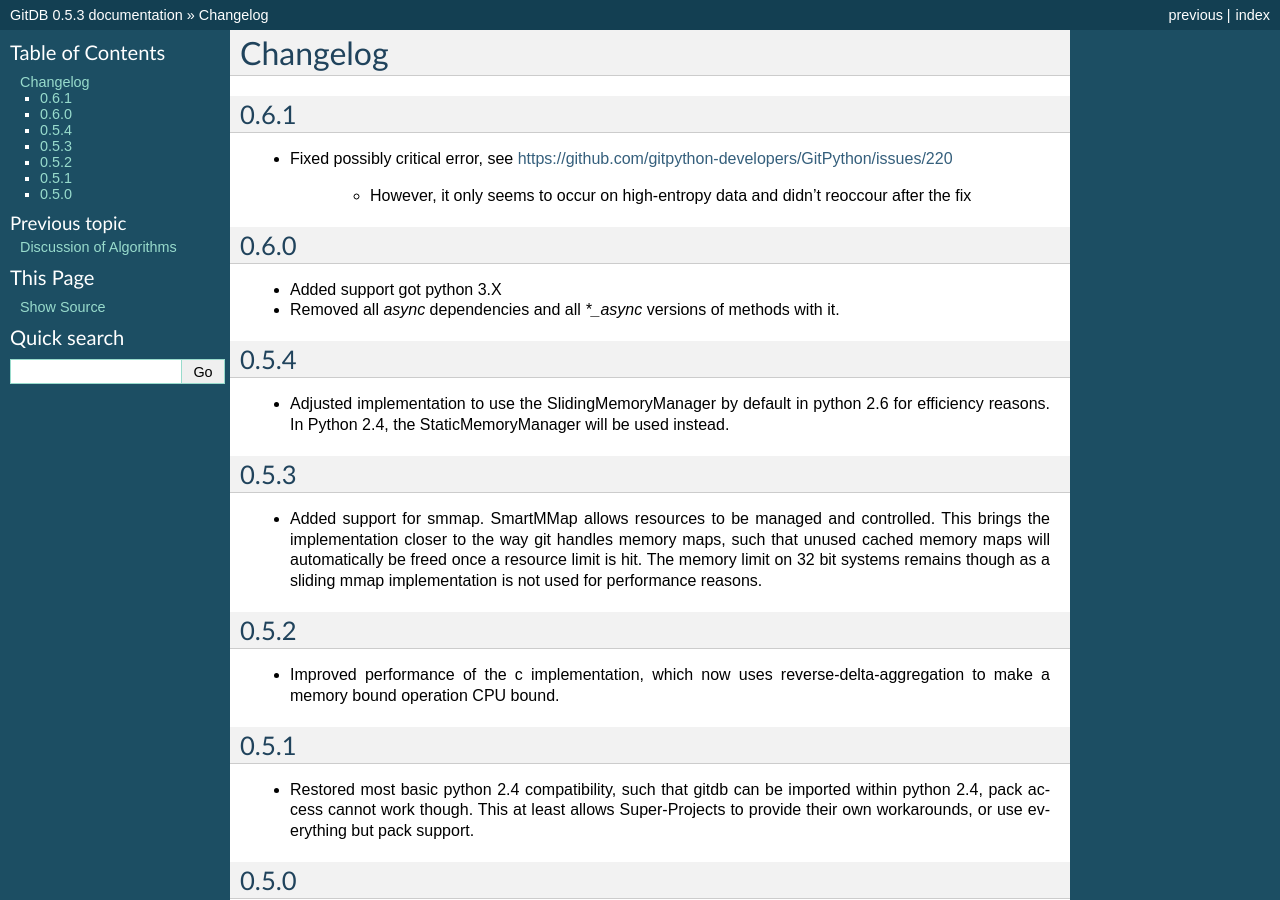
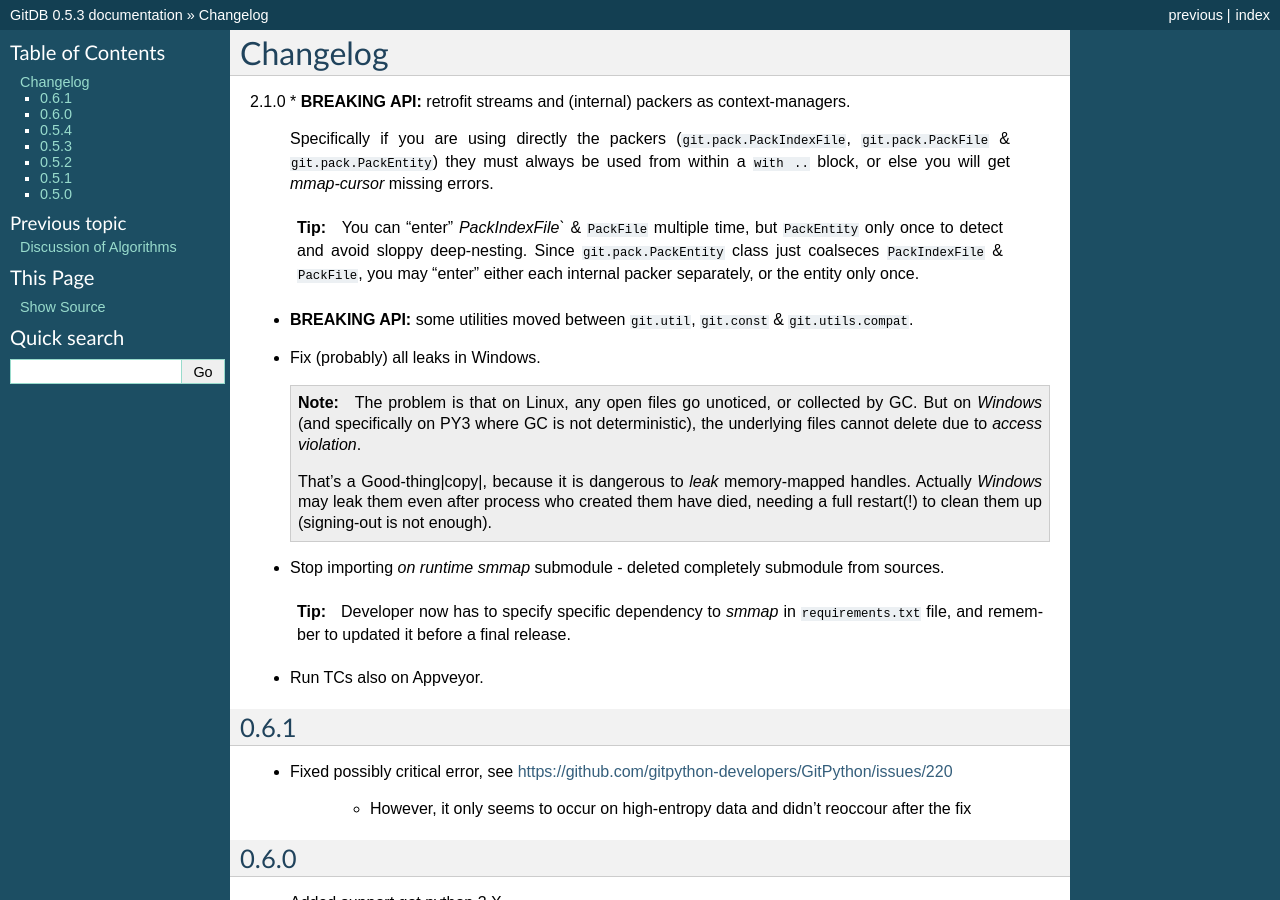
Before and after one commit to gitpython-developers/gitdb, a Sphinx documentation site: the page built from doc/source/changes.rst, in a window 1280 px wide and 900 px high. Built offline with Sphinx 7.4.7, drawn with Linux system fonts in a browser that asks for light colours.

Commit message:
doc(changes): describe v2.1.0 changes on API

```diff
--- a/doc/source/changes.rst
+++ b/doc/source/changes.rst
@@ -2,42 +2,83 @@
 Changelog
 #########
 
-*****
+2.1.0
+* **BREAKING API:** retrofit streams and (internal) packers as context-managers.
+
+  Specifically if you are using directly the packers
+  (``git.pack.PackIndexFile``, ``git.pack.PackFile`` & ``git.pack.PackEntity``)
+  they must always be used from within a ``with ..`` block, or else
+  you will get *mmap-cursor* missing errors.
+
+  .. Tip::
+
+    You can "enter" `PackIndexFile`` & ``PackFile`` multiple time, but ``PackEntity`` only once
+    to detect and avoid sloppy deep-nesting.
+    Since ``git.pack.PackEntity`` class just coalseces ``PackIndexFile`` & ``PackFile``,
+    you may "enter" either each internal packer separately, or the entity only once.
+
+* **BREAKING API:** some utilities moved between ``git.util``, ``git.const`` & ``git.utils.compat``.
+* Fix (probably) all leaks in Windows.
+
+  .. Note::
+
+    The problem is that on Linux, any open files go unoticed, or collected by GC.
+    But on *Windows* (and specifically on PY3 where GC is not deterministic),
+    the underlying files cannot delete due to *access violation*.
+
+    That's a Good-thing|copy|, because it is dangerous to *leak*  memory-mapped handles.
+    Actually *Windows* may leak them even after process who created them have died,
+    needing a full restart(!) to clean them up (signing-out is not enough).
+
+
+* Stop importing *on runtime* *smmap* submodule - deleted completely submodule from sources.
+
+  .. Tip::
+
+      Developer now has to specify specific dependency to *smmap* in ``requirements.txt`` file, and
+      remember to updated it before a final release.
+
+* Run TCs also on Appveyor.
+
+
 0.6.1
-*****
+=====
 
 * Fixed possibly critical error, see https://github.com/gitpython-developers/GitPython/issues/220
 
     - However, it only seems to occur on high-entropy data and didn't reoccour after the fix
 
-*****
+
 0.6.0
-*****
+=====
 
 * Added support got python 3.X
 * Removed all `async` dependencies and all `*_async` versions of methods with it.
 
-*****
+
 0.5.4
-*****
+=====
 * Adjusted implementation to use the SlidingMemoryManager by default in python 2.6 for efficiency reasons. In Python 2.4, the StaticMemoryManager will be used instead.
 
-*****
+
 0.5.3
-*****
+=====
 * Added support for smmap. SmartMMap allows resources to be managed and controlled. This brings the implementation closer to the way git handles memory maps, such that unused cached memory maps will automatically be freed once a resource limit is hit. The memory limit on 32 bit systems remains though as a sliding mmap implementation is not used for performance reasons.
 
-*****
+
 0.5.2
-*****
+=====
 * Improved performance of the c implementation, which now uses reverse-delta-aggregation to make a memory bound operation CPU bound.
 
-*****
+
 0.5.1
-*****
+=====
 * Restored most basic python 2.4 compatibility, such that gitdb can be imported within python 2.4, pack access cannot work though. This at least allows Super-Projects to provide their own workarounds, or use everything but pack support.
 
-*****
+
 0.5.0
-*****
+=====
 Initial Release
+
+
+.. |copy|   unicode:: U+000A9 .. COPYRIGHT SIGN
```
